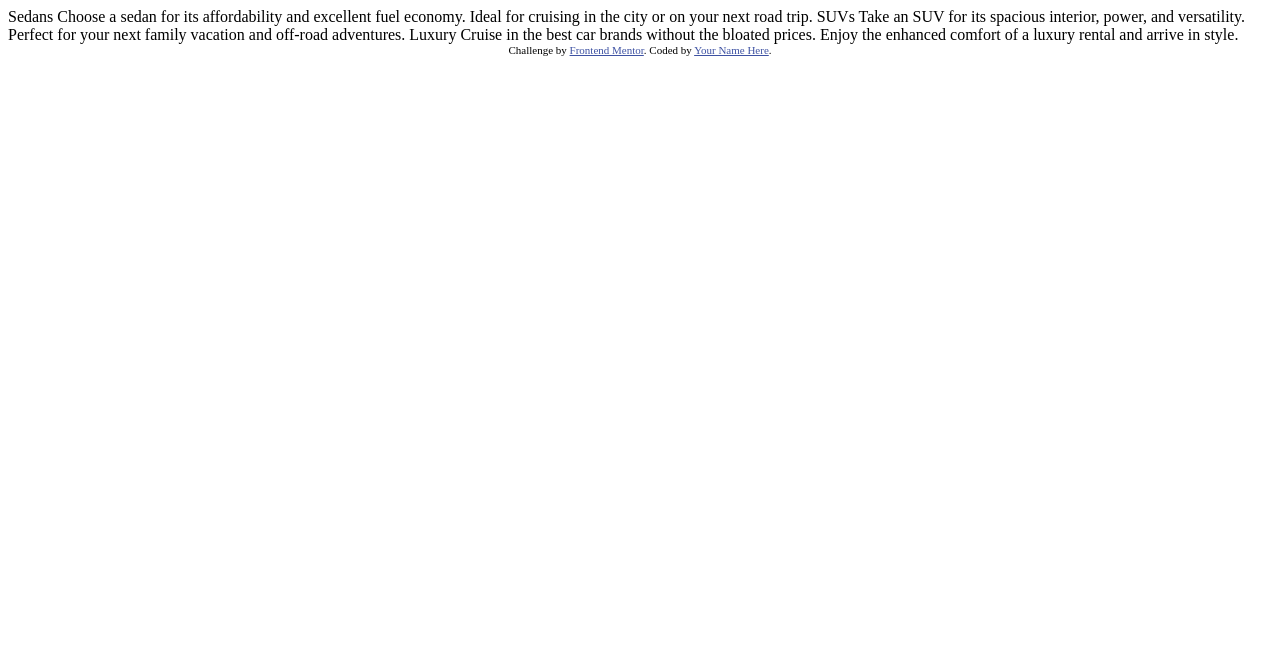
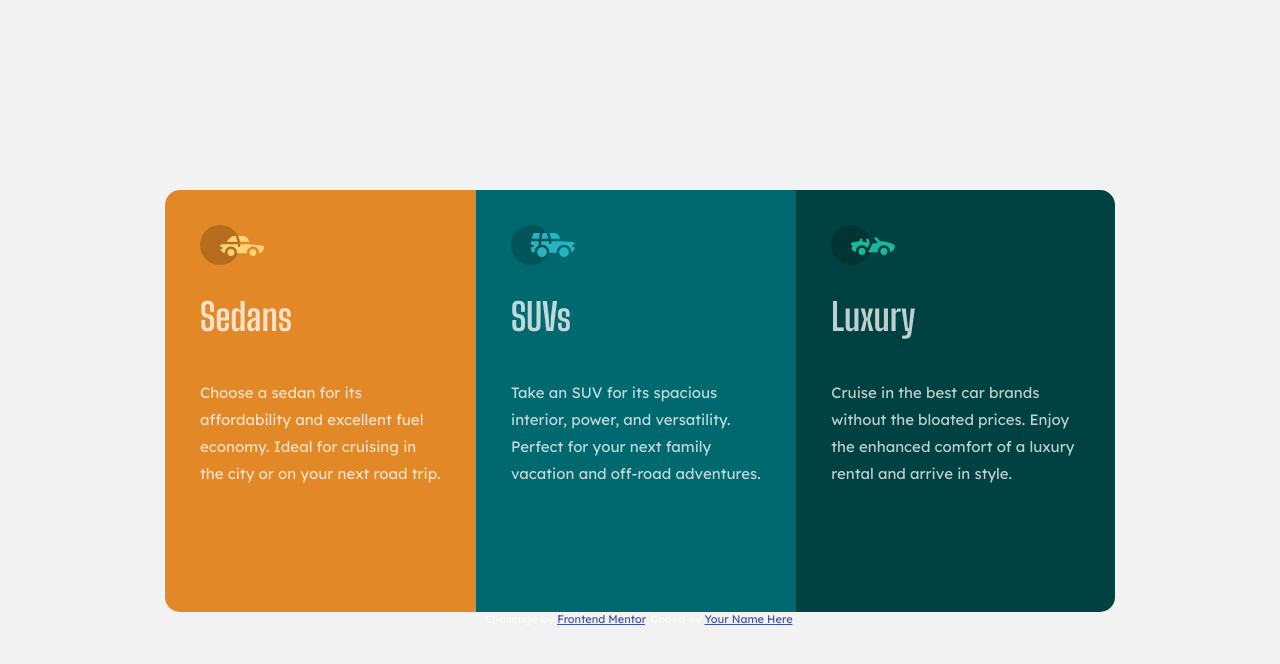
Before and after one commit to Abbasvora/3-column-preview-card-component, a plain HTML site: page index.html in a window 1280 px wide. Drawn offline with Linux system fonts and the light colour scheme.

Commit message:
added card elements

```diff
--- a/index.html
+++ b/index.html
@@ -1,36 +1,50 @@
 <!DOCTYPE html>
 <html lang="en">
+
   <head>
     <meta charset="UTF-8">
-  <meta name="viewport" content="width=device-width, initial-scale=1.0"> <!-- displays site properly based on user's device -->
+    <meta name="viewport" content="width=device-width, initial-scale=1.0">
+    <!-- displays site properly based on user's device -->
 
     <link rel="icon" type="image/png" sizes="32x32" href="./images/favicon-32x32.png">
-
+    <link href="https://fonts.googleapis.com/css2?family=Big+Shoulders+Display:wght@700&family=Lexend+Deca&display=swap"
+      rel="stylesheet">
+    <link rel="stylesheet" href="style.css">
     <title>Frontend Mentor | 3-column preview card component</title>
 
+
     <!-- Feel free to remove these styles or customise in your own stylesheet 👍 -->
-  <style>
-    .attribution { font-size: 11px; text-align: center; }
-    .attribution a { color: hsl(228, 45%, 44%); }
-  </style>
   </head>
+
   <body>
 
-  Sedans
-  Choose a sedan for its affordability and excellent fuel economy. Ideal for cruising in the city
-  or on your next road trip.
-
-  SUVs
-  Take an SUV for its spacious interior, power, and versatility. Perfect for your next family vacation
-  and off-road adventures.
-
-  Luxury
-  Cruise in the best car brands without the bloated prices. Enjoy the enhanced comfort of a luxury
-  rental and arrive in style.
+    <main>
+      <div class="container">
+        <div class="column">
+          <img src="images/icon-sedans.svg" alt="">
+          <h1>Sedans</h1>
+          <p>Choose a sedan for its affordability and excellent fuel economy. Ideal for cruising in the city
+          or on your next road trip.</p>
+        </div>
+        <div class="column">
+          <img src="images/icon-suvs.svg" alt="">
+          <h1>SUVs</h1>
+          <p>Take an SUV for its spacious interior, power, and versatility. Perfect for your next family vacation
+          and off-road adventures.</p>
+        </div>
+        <div class="column">
+          <img src="images/icon-luxury.svg" alt="">
+          <h1>Luxury</h1>
+          <p>Cruise in the best car brands without the bloated prices. Enjoy the enhanced comfort of a luxury
+          rental and arrive in style.</p>
+        </div>
+      </div>
+    </main>
 
     <div class="attribution">
       Challenge by <a href="https://www.frontendmentor.io?ref=challenge" target="_blank">Frontend Mentor</a>.
       Coded by <a href="#">Your Name Here</a>.
     </div>
   </body>
+
 </html>
--- /dev/null
+++ b/style.css
@@ -0,0 +1,60 @@
+body{
+    font-family: 'Lexend Deca', sans-serif;
+    font-size: 15px;
+    color: hsla(0, 0%, 100%, 0.75);
+    background-color: hsl(0, 0%, 95%);
+    height: 100vh;
+    display: flex;
+    justify-content: center;
+    align-items: center;
+    flex-direction: column;
+}
+
+.container{
+    display: flex;
+    flex-direction: row;
+    justify-content: center;
+    align-items: center;
+    width: 950px;
+    /* padding: 15px 35px; */
+}
+
+.column{
+    padding: 35px 35px;
+}
+
+.column:nth-of-type(1){
+    background-color: hsl(31, 77%, 52%);
+    border-radius: 15px 0 0 15px;
+}
+
+.column:nth-of-type(2){
+    background-color: hsl(184, 100%, 22%);
+}
+
+.column:nth-of-type(3){
+    background-color: hsl(179, 100%, 13%);
+    border-radius: 0 15px 15px 0;
+}
+
+.column h1{
+    font-family: 'Big Shoulders Display', cursive;
+    font-weight: 700;
+    font-size: 2.5em;
+}
+
+.column p{
+    margin-top: 40px;
+    line-height: 1.8;
+    margin-bottom: 90px;
+}
+
+
+.attribution {
+    font-size: 11px;
+    text-align: center;
+  }
+
+  .attribution a {
+    color: hsl(228, 45%, 44%);
+  }
```
Lines whose indentation alone changed are shown as unchanged.
